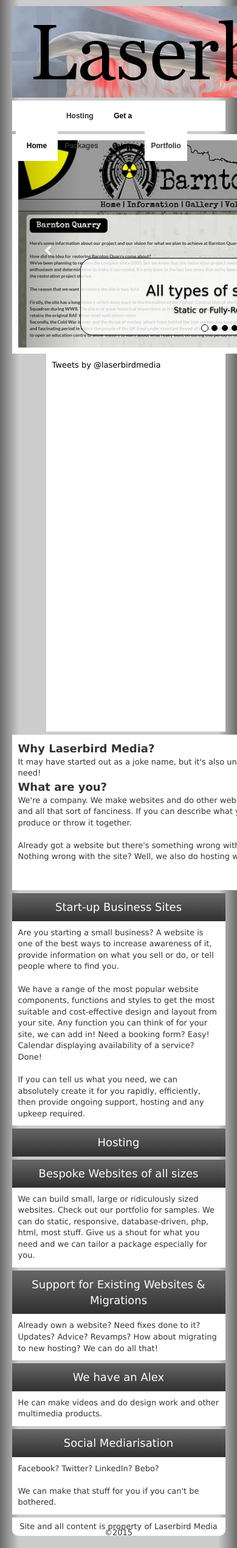
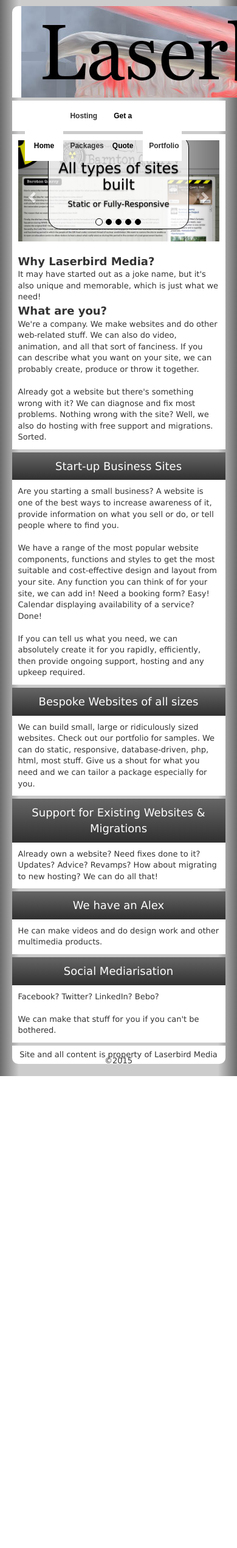
Before and after one commit to smelge/Laserbird, a PHP site: page / in a window 390 px wide; the page is wider, and only the part inside the window is pictured. Shown: that part at 61% size. After the commit the page ends 1765 px from the top of that part, so only its background shows below. Run offline with PHP 8.4, Linux system fonts and the light colour scheme; some libraries are stand-ins or nearby versions.

Commit message:
Responsive for Index

```diff
--- a/css/laserbird.css
+++ b/css/laserbird.css
@@ -73,7 +73,7 @@ a:hover {
 	position: absolute;
 	top: 48px;
 	left: 35px;
-	width: 100%;
+	width: 20%;
 	text-align: center;
 	display: none;
 	opacity: 0;
--- a/includes/main-nav.php
+++ b/includes/main-nav.php
@@ -1,10 +1,10 @@
-<div class="banner">
+<div class="col-sm-12 banner">
 	<a href="./index.php">
 		<!-- Banner Image 1000 x 150 -->
 		<img src="./assets/logo.jpg" alt="Laserbird Logo"/>
 	</a>
 </div>
-<div class="navbar">
+<div class="col-sm-12 navbar">
 	<ul>
 		<a href="./index.php"><li>Home</li></a>
 
--- a/index.php
+++ b/index.php
@@ -18,30 +18,16 @@
 		<script src="./js/bootstrap.min.js"></script>
 		<script src="jquery.bcSwipe.js"></script>
 	</head>
-	<body class="laserbird">
+	<body class="container-fluid laserbird">
+		<div id="main">
+			<div class="row">
 				<?php include_once ('./includes/main-nav.php');?>
-		<div id="main">
-			<div class="leftcontent content slider">
+			</div>
+			<div class="row">
+				<div class="col-sm-12 content slider">
 					<?php include ('./includes/frontpage_carousel.php');?>
 				</div>
-			<div class="rightcontent content">
-				 <a class="twitter-timeline" href="https://twitter.com/laserbirdmedia" data-widget-id="601018053103644672">
-					Tweets by @laserbirdmedia
-				</a>
-				<script>
-					!function(d,s,id){
-						var js,fjs=d.getElementsByTagName(s)[0],p=/^http:/.test(d.location)?'http':'https';
-						if(!d.getElementById(id)){
-							js=d.createElement(s);
-							js.id=id;
-							js.src=p+"://platform.twitter.com/widgets.js";
-							fjs.parentNode.insertBefore(js,fjs);
-						}
-					}
-					(document,"script","twitter-wjs");
-				</script>
-			</div>
-			<div class="lowerleftcontent content">
+				<div class="col-sm-12 content">
 					<span class="headbit">Why Laserbird Media?</span><br>
 					It may have started out as a joke name, but it's also unique and memorable, which is just what we need!<br>
 					<span class="headbit">What are you?</span><br>
@@ -50,11 +36,14 @@
 					Already got a website but there's something wrong with it? We can diagnose and fix most problems. Nothing wrong with the site?
 					Well, we also do hosting with free support and migrations. Sorted.
 				</div>
-			<br style="clear: both;">
-			<div class="mainhead" style="margin-top:5px;">
+			</div>
+			<div class="row">
+				<div class="col-sm-12 mainhead">
 					Start-up Business Sites
 				</div>
-			<div class="content">
+			</div>
+			<div class="row">
+				<div class="col-sm-12 content">
 					Are you starting a small business? A website is one of the best ways to increase awareness of it, provide information on what
 					you sell or do, or tell people where to find you.<br><br>
 					We have a range of the most popular website components, functions and styles to get the most suitable and cost-effective
@@ -63,39 +52,55 @@
 					If you can tell us what you need, we can absolutely create it for you rapidly, efficiently, then provide ongoing support,
 					hosting and any upkeep required.
 				</div>
-			<div class="mainhead">
-				Hosting
 			</div>
-			<div class="mainhead">
+			<div class="row">
+				<div class="col-sm-12 mainhead">
 					Bespoke Websites of all sizes
 				</div>
-			<div class="content">
+			</div>
+			<div class="row">
+				<div class="col-sm-12 content">
 					We can build small, large or ridiculously sized websites. Check out our portfolio for samples. We can do static, responsive,
 					database-driven, php, html, most stuff. Give us a shout for what you need and we can tailor a package especially for you.
 				</div>
-			<div class="mainhead">
+			</div>
+			<div class="row">
+				<div class="col-sm-12 mainhead">
 					Support for Existing Websites & Migrations
 				</div>
-			<div class="content">
+			</div>
+			<div class="row">
+				<div class="col-sm-12 content">
 					Already own a website? Need fixes done to it? Updates? Advice? Revamps? How about migrating to new hosting?
 					We can do all that!
 				</div>
-			<div class="mainhead">
+			</div>
+			<div class="row">
+				<div class="col-sm-12 mainhead">
 					We have an Alex
 				</div>
-			<div class="content">
+			</div>
+			<div class="row">
+				<div class="col-sm-12 content">
 					He can make videos and do design work and other multimedia products.
 				</div>
-			<div class="mainhead">
+			</div>
+			<div class="row">
+				<div class="col-sm-12 mainhead">
 					Social Mediarisation
 				</div>
-			<div class="content">
+			</div>
+			<div class="row">
+				<div class="col-sm-12 content">
 					Facebook? Twitter? LinkedIn? Bebo?<br><br>
 					We can make that stuff for you if you can't be bothered.
 				</div>
 			</div>
+		</div>
+		<div class="row">
 			<div class="footer content">
 				<?php include ('./includes/footer.php');?>
 			</div>
+		</div>
 	</body>
 </html>
```
Lines whose indentation alone changed are shown as unchanged.
